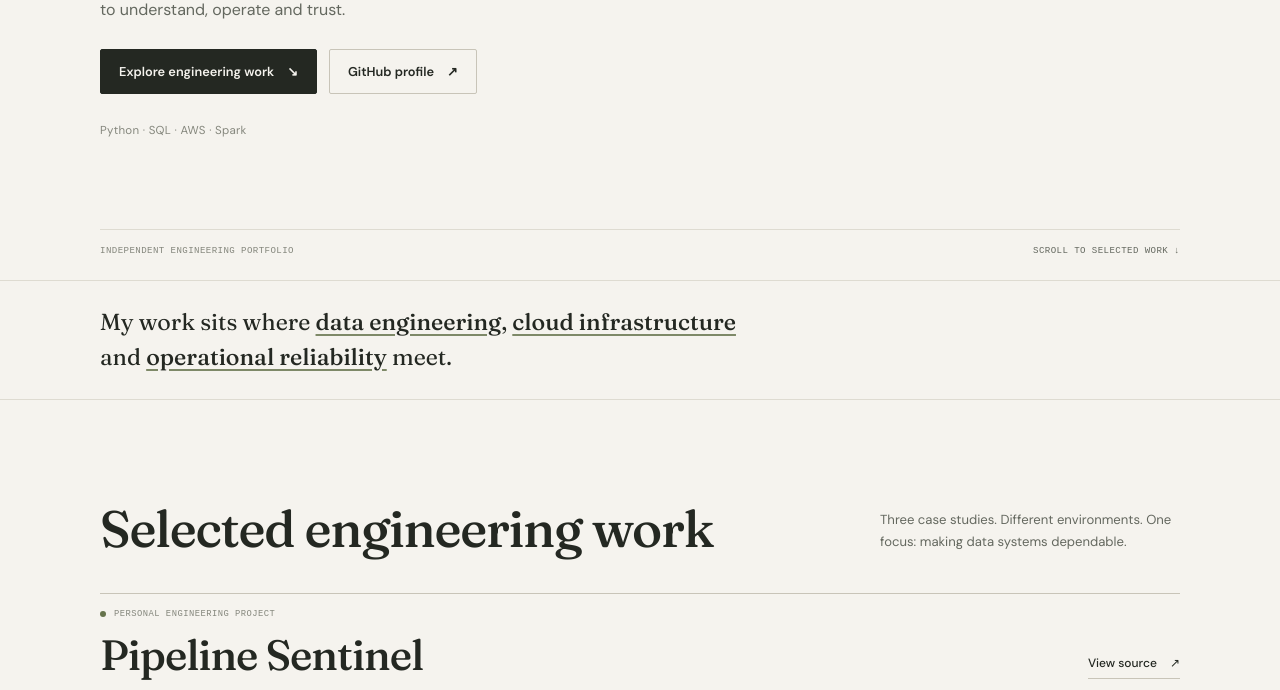
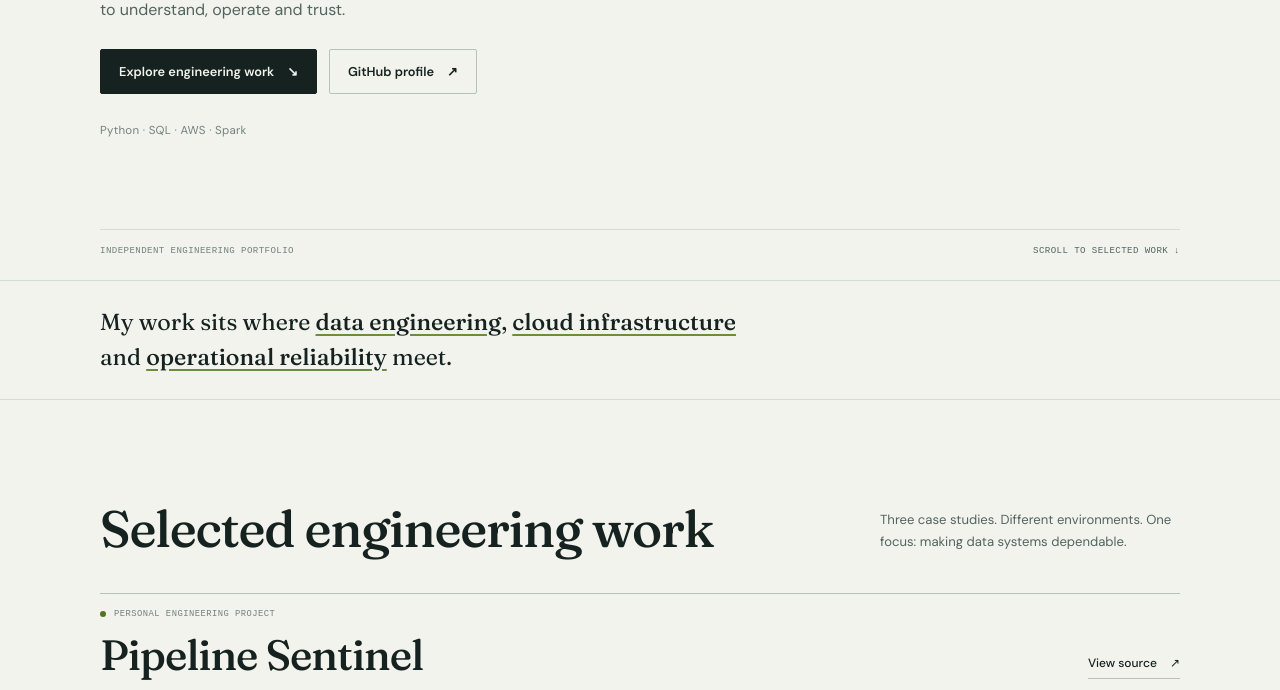
Before and after one commit to ArjHub/Portfolio, a website: page index.html in a window 1280 px wide. Shown: the part 594-1284 px from the top of the page. Drawn offline with Linux system fonts and the light colour scheme.

Commit message:
Set editorial portfolio light theme as initial default

```diff
--- a/index.html
+++ b/index.html
@@ -18,7 +18,7 @@
   <link href="https://fonts.googleapis.com/css2?family=DM+Sans:wght@400;500;600;700&family=Fraunces:opsz,wght@9..144,400;9..144,500;9..144,600&display=swap" rel="stylesheet">
   <link rel="stylesheet" href="/style.css">
   <link rel="stylesheet" href="/editorial.css">
-  <script>document.documentElement.classList.add('js');try{const t=localStorage.getItem('ap-theme');if(t)document.documentElement.dataset.theme=t}catch(e){}</script>
+  <script>document.documentElement.classList.add('js');try{const t=localStorage.getItem('ap-theme');document.documentElement.dataset.theme=t||'light'}catch(e){}</script>
 </head>
 <body id="top">
 <a class="skip-link" href="#main">Skip to content</a>
```
